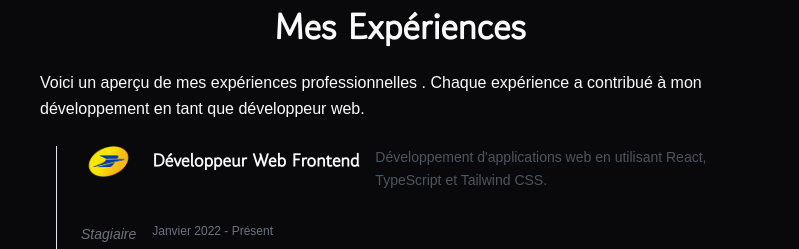
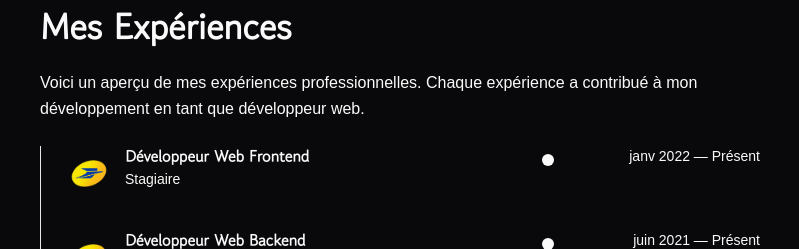
Before and after one commit to SAMPAIOAlexandre/portefolio-alex, a Next.js app: page / in a window 1280 px wide. Shown: the part 703-952 px from the top of the page, without its empty margins (240-1039 px from the left). Built offline with nearby package versions, Linux system fonts and the light colour scheme; a web font is replaced by a local one.

Commit message:
fix: fixing logo && changing date type for experiences

```diff
--- a/src/components/experiences/experience.tsx
+++ b/src/components/experiences/experience.tsx
@@ -6,21 +6,23 @@ import React from "react";
 
 export const Experiences: React.FC = () => {
   return (
-    <Section className="flex flex-col items-center justify-center gap-6 p-6">
+    <Section className="flex flex-col gap-6 p-6">
       <Title as="h2">Mes Expériences</Title>
       <Paragraph>
-        Voici un aperçu de mes expériences professionnelles . Chaque expérience
-        a contribué à mon développement en tant que développeur web.
+        Voici un aperçu de mes expériences professionnelles. Chaque expérience a
+        contribué à mon développement en tant que développeur web.
       </Paragraph>
-      <Section>
-        <ol aria-label="Timeline des expériences" className="border-l border-gray-200 pl-6">
-          {experiencesData.map((experience) => (
-            <li key={experience.id} className="mb-6">
-              <ExperienceItem {...experience} />
-            </li>
-          ))}
-        </ol>
-      </Section>
+
+      <ol
+        aria-label="Timeline des expériences"
+        className="relative border-l border-border pl-6"
+      >
+        {experiencesData.map((experience) => (
+          <li key={experience.id} className="mb-8 last:mb-0">
+            <ExperienceItem {...experience} />
+          </li>
+        ))}
+      </ol>
     </Section>
   );
 };
--- a/src/components/experiences/experienceItem.tsx
+++ b/src/components/experiences/experienceItem.tsx
@@ -4,46 +4,76 @@ import { Experience } from "@/types/experiences";
 import { Title, Paragraph } from "@/components/typographie";
 
 type ExperienceItemProps = Experience;
+function formatMonthYear(iso: string) {
+  const d = new Date(iso);
+  return new Intl.DateTimeFormat("fr-FR", { month: "short", year: "numeric" })
+    .format(d)
+    .replace(".", "");
+}
 
 export const ExperienceItem: React.FC<ExperienceItemProps> = ({
   title,
-  description,
   poste,
+  // description,
   image,
   startDate,
   endDate,
 }) => {
+  const startLabel = formatMonthYear(startDate);
+  const endLabel = endDate ? formatMonthYear(endDate) : "Présent";
+
   return (
-    <article className="grid grid-cols-[1fr_auto_auto] gap-4 items-start">
-      <div className="relative mb-4 aspect-[16/9] overflow-hidden rounded">
+    <article className="grid grid-cols-[1fr_auto_11rem] items-start gap-4">
+      {/* Colonne gauche : logo réduit + titres */}
+      <div className="flex items-start gap-3">
+        {/* Logo / visuel réduit (48–64px) */}
+        <div className="relative mt-1 h-12 w-12 overflow-hidden rounded">
           <Image
             src={image.src}
             alt={image.alt}
             fill
-          className="object-cover"
-          sizes="(max-width: 768px) 100vw, 33vw"
+            className="object-contain"
+            sizes="48px"
             priority={image.priority}
           />
         </div>
 
-      <Title as="h3" className="mb-2 text-lg font-semibold">
+        <div>
+          <Title as="h3" className="text-base font-semibold leading-tight">
             {title}
           </Title>
-
-      {description && (
-        <Paragraph className="mb-4 line-clamp-3 text-sm text-gray-600">
-          {description}
-        </Paragraph>
-      )}
-
           {poste && (
-        <Paragraph className="mb-2 text-sm italic text-gray-500">
+            <Paragraph className="mt-0.5 text-sm text-muted-foreground">
               {poste}
             </Paragraph>
           )}
+          {/*
+          Si tu veux remettre une micro-ligne d’impact (1 seule phrase) :
+          <Paragraph className="mt-2 line-clamp-2 text-sm text-muted-foreground">
+            Refonte UI en Next.js/Tailwind, -30% CLS, +18% conversion.
+          </Paragraph>
+          */}
+        </div>
+      </div>
 
-      <div className="text-xs text-gray-500">
-        {startDate} - {endDate || "Présent"}
+      {/* Colonne centrale : dot aligné sur le rail (le rail est sur <ol>) */}
+      <div className="relative">
+        {/* Le dot chevauche légèrement le rail (pl-6 sur <ol>) */}
+        <span className="absolute left-[-1.625rem] top-2 block h-3 w-3 rounded-full bg-primary ring-4 ring-background" />
+      </div>
+
+      {/* Colonne droite : dates formatées */}
+      <div className="text-right text-sm text-muted-foreground">
+        <time dateTime={startDate}>{startLabel}</time>
+        <span aria-hidden="true"> — </span>
+        {endDate ? (
+          <time dateTime={endDate}>{endLabel}</time>
+        ) : (
+          <span>Présent</span>
+        )}
+        {/* Optionnel : durée en petit
+        <div className="mt-1 text-xs opacity-80">1 an 2 mois</div>
+        */}
       </div>
     </article>
   );
--- a/src/components/experiences/experiencesData.ts
+++ b/src/components/experiences/experiencesData.ts
@@ -9,13 +9,11 @@ export const experiencesData: Experience[] = [
       "Développement d'applications web en utilisant React, TypeScript et Tailwind CSS.",
     image: {
       src: "/experiences/logo-laposte.webp",
-      alt: "Image d'un développeur web frontend",
-      width: 64,
-      height: 40,
+      alt: "logo de La Poste",
       priority: true,
     },
-    startDate: "Janvier 2022",
-    endDate: "Présent",
+    startDate: "2022-01",
+    endDate: null,
   },
   {
     id: 2,
@@ -25,13 +23,11 @@ export const experiencesData: Experience[] = [
       "Création d'API RESTful avec Node.js et Express, gestion de bases de données avec PostgreSQL.",
     image: {
       src: "/experiences/logo-laposte.webp",
-      alt: "Image d'un développeur web backend",
-      width: 64,
-      height: 40,
+      alt: "logo de La Poste",
       priority: true,
     },
-    startDate: "Février 2021",
-    endDate: "Décembre 2021",
+    startDate: "2021-06",
+    endDate: null,
   },
 ];
 export default experiencesData;
--- a/src/types/experiences.ts
+++ b/src/types/experiences.ts
@@ -1,15 +1,13 @@
 export interface Experience {
   id: number;
   title: string;
-  poste:string;
+  poste?:string;
   description?: string;
   image: {
     src: string;
     alt: string;
-    width?: number;
-    height?: number;
     priority?: boolean;
   };
   startDate: string;
-  endDate?: string;
+  endDate?: string | null
 }
```
Lines whose indentation alone changed are shown as unchanged.
